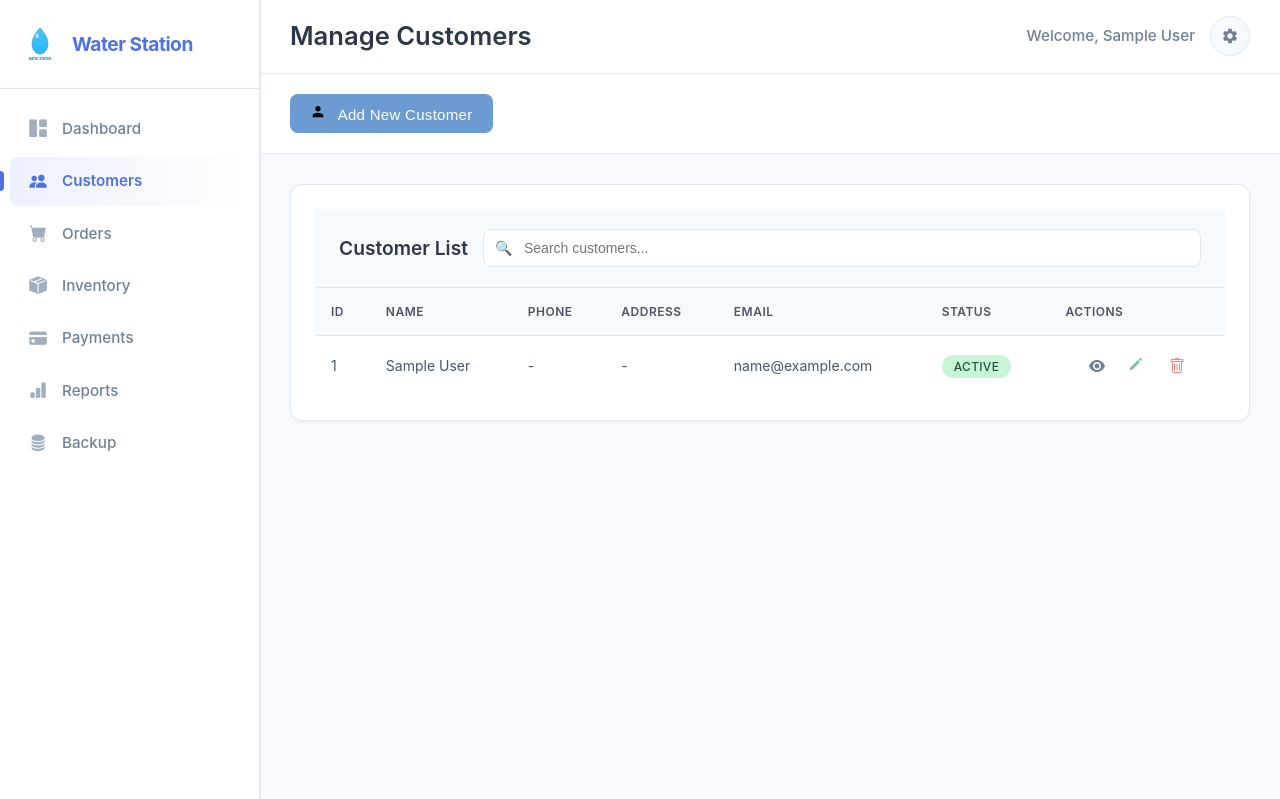
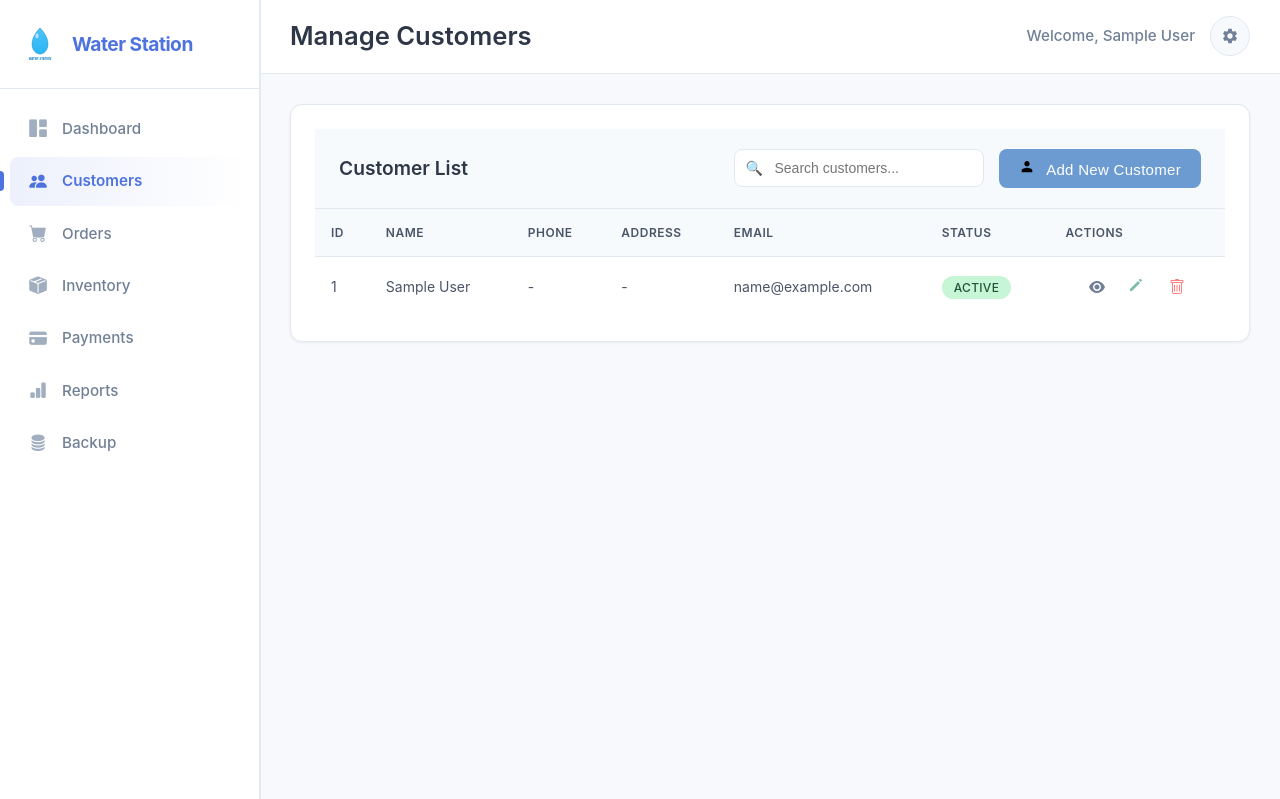
Before and after one commit to bunsai090/Water-Refilling-Station-Management-System, a PHP site: page /customers.php in a window 1280 px wide. Shown: the top 799 px of the page. Run offline with PHP 8.4, Linux system fonts and the light colour scheme; the visitor is signed in with stand-in values (Sample User, id 1).

Commit message:
Update customers.php

```diff
--- a/customers.php
+++ b/customers.php
@@ -13,19 +13,20 @@ include 'frontend/assets/includes/header.php';
     <div class="main-content">
         <?php include 'frontend/assets/includes/topbar.php'; ?>
 
-        <div class="page-actions">
-            <button class="btn btn-primary" onclick="openAddCustomerModal()">
-                <svg class="icon" style="width: 16px; height: 16px; margin-right: 8px;"><use href="frontend/assets/svg/icons.svg#users"></use></svg>
-                Add New Customer
-            </button>
-        </div>
+
 
         <div class="dashboard-content">
             <div class="card">
                 <div class="card-header">
                     <h3>Customer List</h3>
-                    <div class="search-box">
-                        <input type="text" id="customerSearch" placeholder="Search customers..." onkeyup="searchCustomers()">
+                    <div style="display: flex; gap: 15px; align-items: center; flex-wrap: wrap;">
+                        <div class="search-box">
+                            <input type="text" id="customerSearch" placeholder="Search customers..." onkeyup="searchCustomers()">
+                        </div>
+                        <button class="btn btn-primary" onclick="openAddCustomerModal()">
+                            <svg class="icon" style="width: 16px; height: 16px; margin-right: 8px;"><use href="frontend/assets/svg/icons.svg#users"></use></svg>
+                            Add New Customer
+                        </button>
                     </div>
                 </div>
 
```
